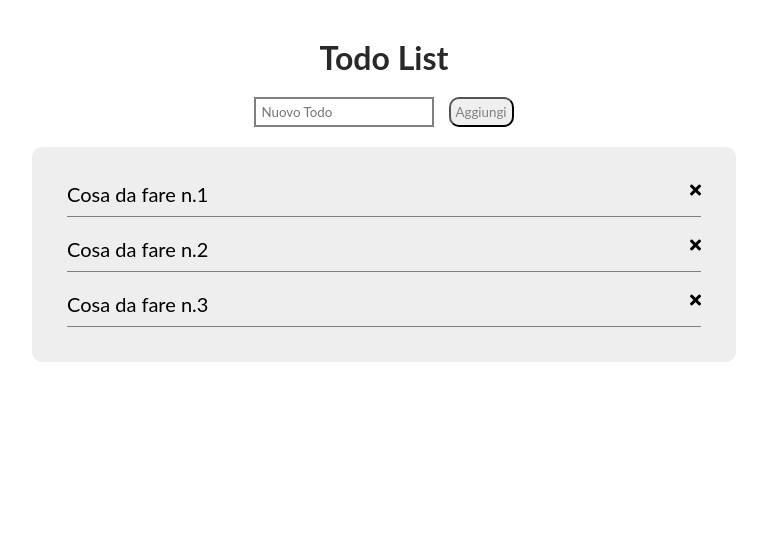
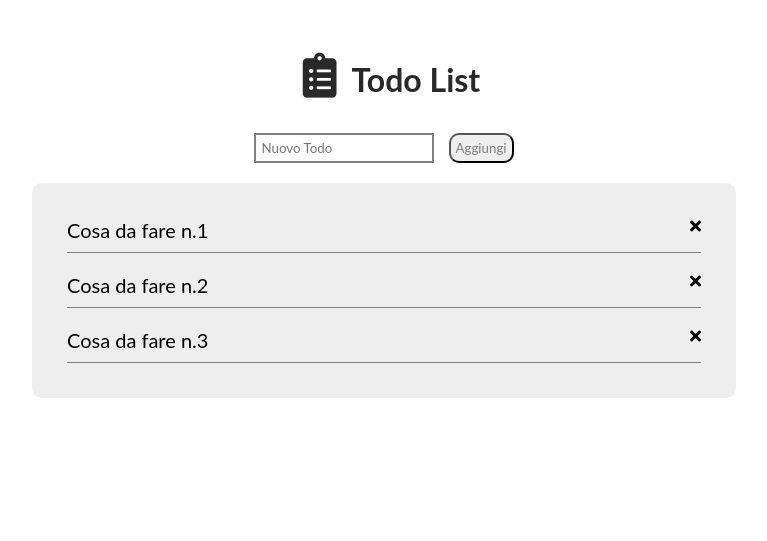
Before and after one commit to Entity-Code/vue-todolist, a plain HTML site: page index.html in a window 1280 px wide. Shown: the whole page, without its empty margins (256-1023 px from the left). Drawn offline with nearby package versions, Linux system fonts and the light colour scheme.

Commit message:
Inserimento con Enter

```diff
--- a/css/style.css
+++ b/css/style.css
@@ -10,13 +10,16 @@
 /* vue istance */
 #app{
    width: 55%;
-   min-height: 500px;
    margin: 3% auto;
    text-align: center;
 }
 #app > h1{
    color: #292929;
    weight: bolder;
+}
+#app > h1 > i{
+   padding: 15px;
+   font-size: 45px;
 }
 
 
@@ -43,7 +46,7 @@
 .container-list{
    background-color: #eeeeee;
    width: 100%;
-   min-height: 150px;
+   min-height: 50px;
    border-radius: 10px;
    text-align: left;
 }
--- a/index.html
+++ b/index.html
@@ -11,23 +11,25 @@
       <!-- istanza vue -->
       <div id="app">
          <!-- title -->
-         <h1>Todo List</h1>
+         <h1><i class="fas fa-clipboard-list"></i>Todo List</h1>
 
          <!-- input -->
          <div class="container-input">
-            <input v-model="newItem" type="text" placeholder="Nuovo Todo">
+            <input v-model="newItem" v-on:keyup.13="addItem" type="text" placeholder="Nuovo Todo">
             <button v-on:click="addItem">Aggiungi</button>
          </div>
 
          <!-- lista cose da fare -->
          <div class="container-list">
             <ul class="elements-container">
+
                <li v-for="(item, index) in items" class="element">
                   <!-- what to do -->
                   <span>{{ item }}</span>
                   <!-- x -->
                   <i @click="removeItem(index)" class="fas fa-times"></i>
                </li>
+
             </ul>
          </div>
       </div>
```
Also changed, not shown: 1 other file.
